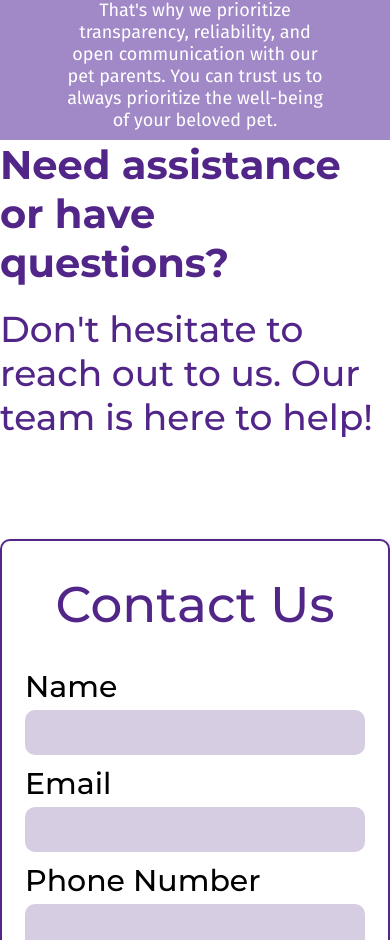
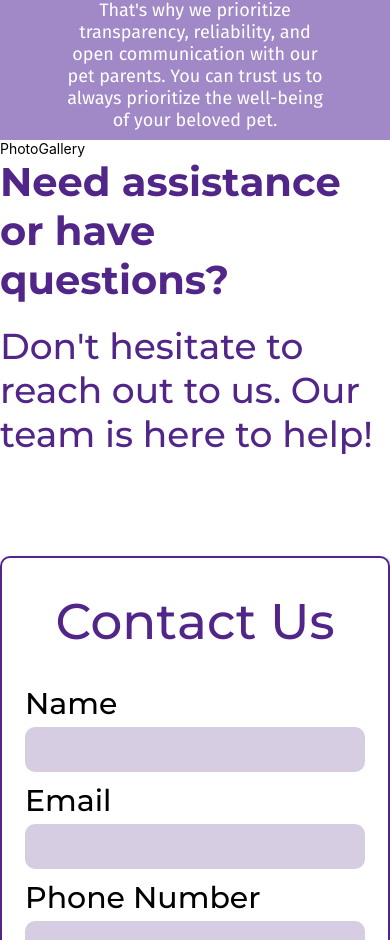
Before and after one commit to kyleochata/Happy-Paws, a React Native app: screen /Home in a window 390 px wide. Shown: the part 2638-3578 px from the top of the page. Built offline with nearby package versions, Linux system fonts and the light colour scheme.

Commit message:
set up PhotoGallery component

```diff
--- /dev/null
+++ b/components/PhotoGallery/index.tsx
@@ -0,0 +1,12 @@
+import { View, Text } from 'react-native';
+import styles from './style';
+
+const PhotoGallery = () => {
+  return (
+    <View>
+      <Text>PhotoGallery</Text>
+    </View>
+  );
+};
+
+export default PhotoGallery;
--- /dev/null
+++ b/components/PhotoGallery/style.ts
@@ -0,0 +1,9 @@
+import { StyleSheet } from 'react-native';
+import { Montserrat, FiraSans } from '../../utils/fonts'
+import { colors } from '../../utils/constants';
+
+const styles = StyleSheet.create({
+
+});
+
+export default styles;
--- a/screens/Home.tsx
+++ b/screens/Home.tsx
@@ -4,6 +4,7 @@ import { useNavigation } from '@react-navigation/native'
 import Container from '../components/Container'
 import Header from '../components/Header'
 import Hero from '../components/Hero/Hero'
+import PhotoGallery from '../components/PhotoGallery'
 import Contact from '../components/Contact'
 import Footer from '../components/Footer'
 import styles from '../utils/constants'
@@ -25,6 +26,7 @@ const HomeScreen = () => {
       </Container>
       <ValueBanner />
       <Container>
+        <PhotoGallery />
         <Contact />
       </Container>
       <Footer />
```
